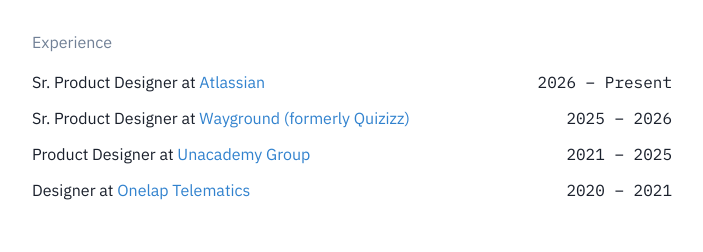
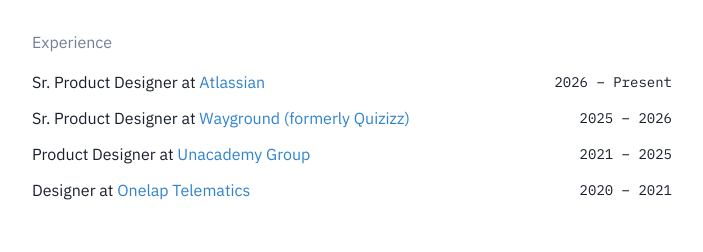
Before and after one commit to prashaaant/quantum-profile, a plain HTML site: page index.html in a window 1280 px wide. Shown: the part 402-654 px from the top of the page, without its empty margins (288-991 px from the left). Drawn offline with Linux system fonts and the light colour scheme.

Commit message:
Set experience date monospace font size to 14px
Fixes #2

Co-Authored-By: Claude Sonnet 5.5 <noreply@anthropic.com>

```diff
--- a/styles.css
+++ b/styles.css
@@ -146,8 +146,9 @@ body {
 
 
 .experience-date {
- font-family: 'IBM Plex Mono', monospace;
-    font-size: 16px;
+    font-family: 'IBM Plex Mono', monospace;
+    font-size: 14px;
+    line-height: 24px;
 }
 
 /* Contact list */
```
